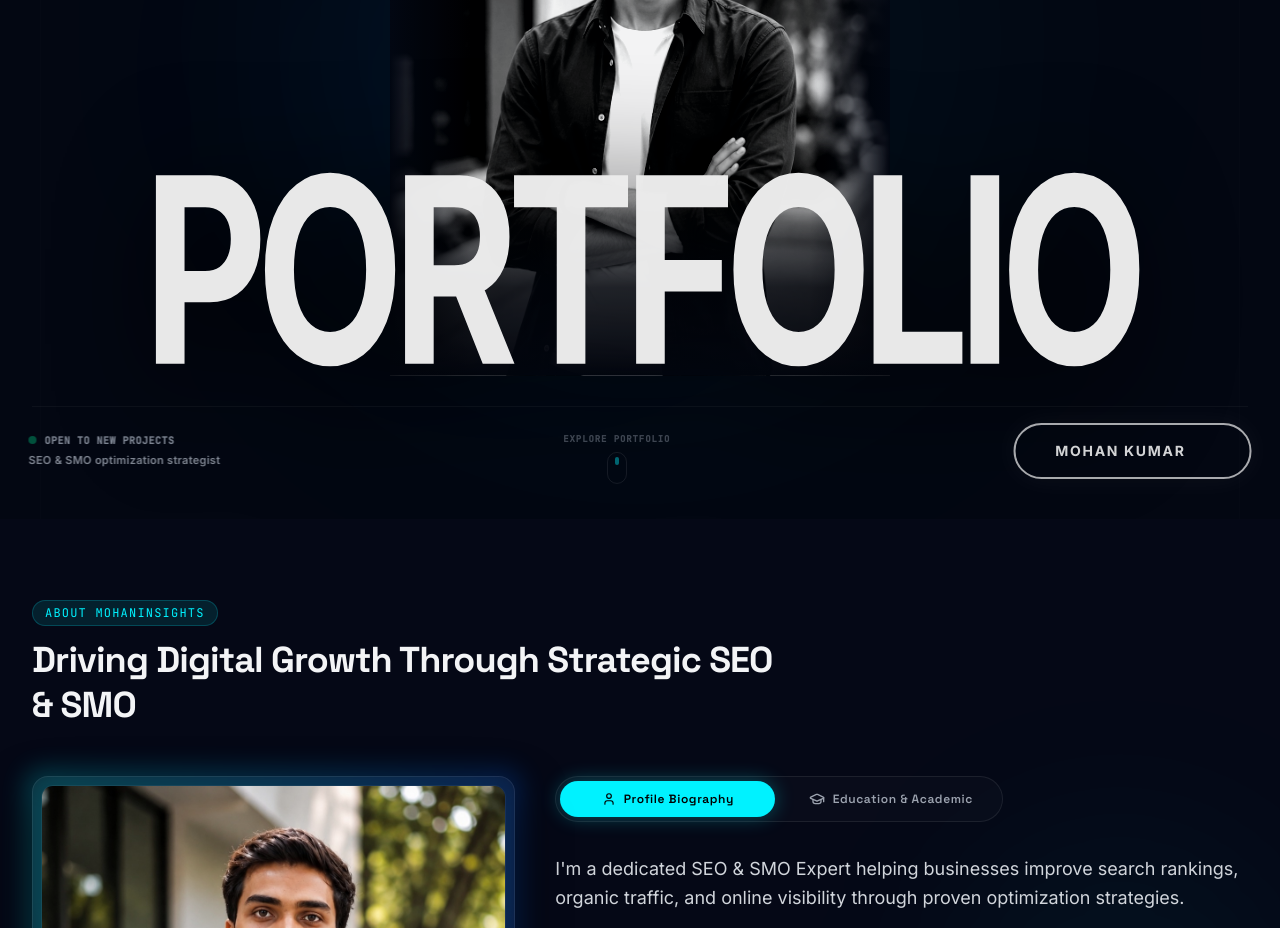
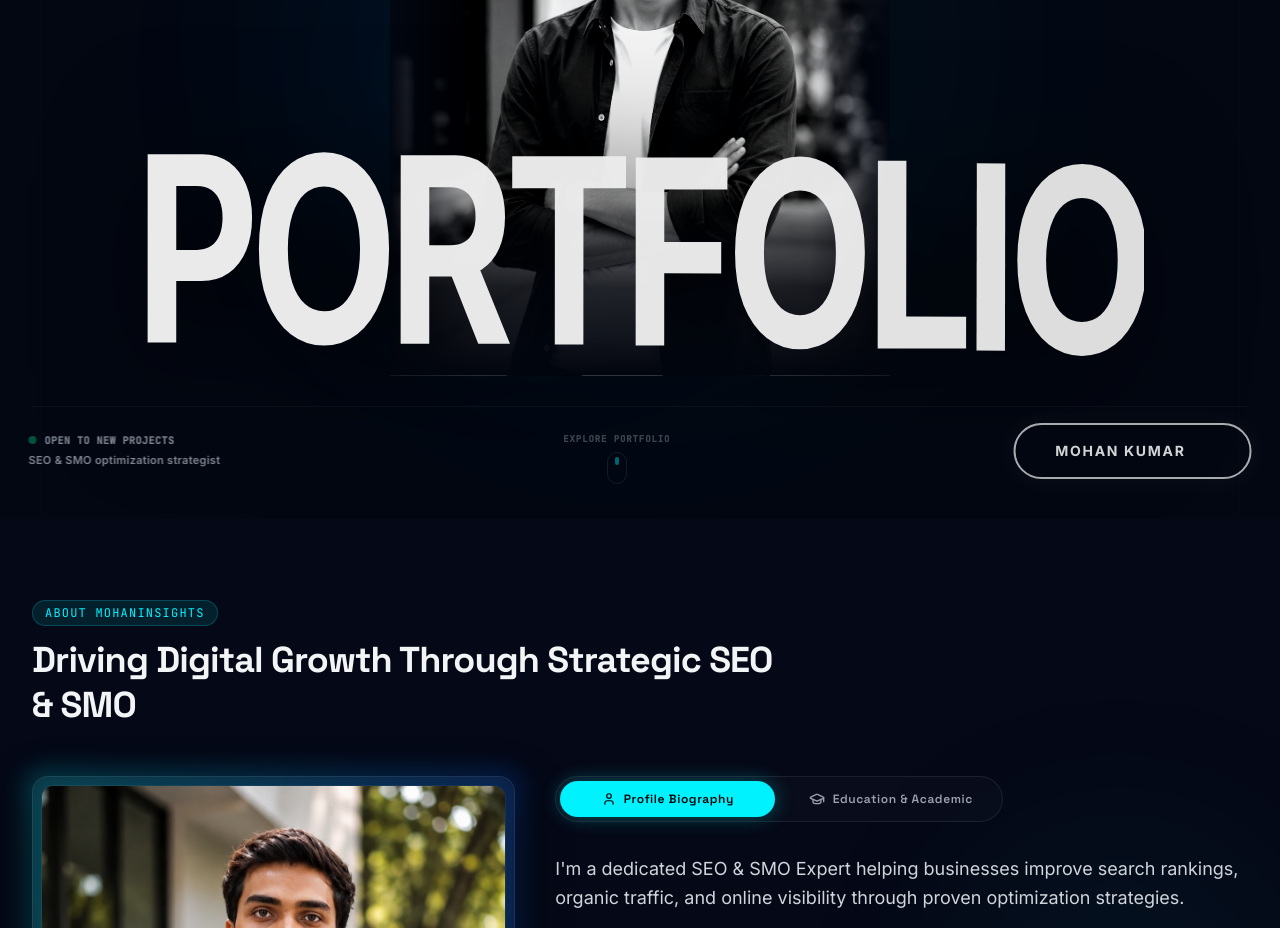
Before and after one commit to mohaninsights/mohaninsights, a React (Vite) app: page / in a window 1280 px wide. Shown: the part 1240-2168 px from the top of the page. Built offline with nearby package versions, Linux system fonts and the light colour scheme.

Commit message:
feat: add stagger animation to hero title
Implement Framer Motion stagger variants to the hero portfolio text for a more refined, premium reveal effect.

```diff
--- a/src/components/HeroPoster.tsx
+++ b/src/components/HeroPoster.tsx
@@ -6,6 +6,35 @@ import mohanPortrait from "../assets/images/mohan_portrait_1782472920337_1782473
 interface HeroPosterProps {
   onBtnClick: (sectionId: string) => void;
 }
+
+const containerVariants = {
+  hidden: {},
+  visible: {
+    transition: {
+      staggerChildren: 0.04,
+      delayChildren: 0.15,
+    },
+  },
+};
+
+const letterVariants = {
+  hidden: {
+    y: "110%",
+    opacity: 0,
+    rotate: 3,
+    scale: 0.85
+  },
+  visible: {
+    y: "0%",
+    opacity: 1,
+    rotate: 0,
+    scale: 1,
+    transition: {
+      duration: 1.1,
+      ease: [0.16, 1, 0.3, 1], // Custom premium ease-out exponential curve
+    },
+  },
+};
 
 export default function HeroPoster({ onBtnClick }: HeroPosterProps) {
   return (
@@ -46,14 +75,22 @@ export default function HeroPoster({ onBtnClick }: HeroPosterProps) {
 
         {/* Giant "PORTFOLIO" Background Typography - Moved to Bottom, Styled Bold & Extra Tall */}
         <motion.div
-          initial={{ opacity: 0, scale: 0.95, y: 40 }}
-          whileInView={{ opacity: 1, scale: 1, y: 0 }}
+          variants={containerVariants}
+          initial="hidden"
+          whileInView="visible"
           viewport={{ once: true }}
-          transition={{ duration: 1.0, ease: "easeOut" }}
           className="absolute inset-x-0 bottom-2 sm:bottom-4 md:bottom-6 flex items-end justify-center select-none z-20 pointer-events-none px-2"
         >
-          <h1 className="font-sans font-black text-[10vw] sm:text-[11.5vw] md:text-[13vw] lg:text-[14vw] xl:text-[15vw] tracking-[-0.05em] sm:tracking-[-0.06em] leading-[0.75] text-[#ebebeb] uppercase text-center select-none whitespace-nowrap drop-shadow-[0_20px_50px_rgba(0,0,0,0.95)] scale-y-[1.35] origin-bottom">
-            PORTFOLIO
+          <h1 className="font-sans font-black text-[15.5vw] sm:text-[11.5vw] md:text-[13vw] lg:text-[14vw] xl:text-[15vw] tracking-[-0.04em] sm:tracking-[-0.06em] leading-[0.75] text-[#ebebeb] uppercase text-center select-none whitespace-nowrap drop-shadow-[0_20px_50px_rgba(0,0,0,0.95)] scale-y-[1.35] origin-bottom flex items-center justify-center overflow-hidden py-4 gap-[0.01em]">
+            {"PORTFOLIO".split("").map((char, idx) => (
+              <motion.span
+                key={idx}
+                variants={letterVariants}
+                className="inline-block"
+              >
+                {char}
+              </motion.span>
+            ))}
           </h1>
         </motion.div>
 
```
